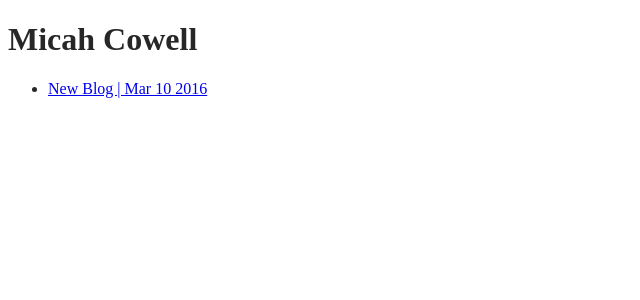
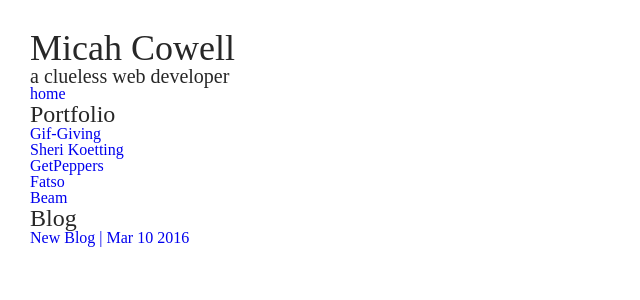
Before and after one commit to maxhumber/maxhumber.com, a Jekyll site: the page built from index.html, in a window 1280 px wide. Shown: the top 300 px of the page, without its empty margins (0-640 px from the left). Built offline with Jekyll 4.4.1, drawn with Linux system fonts in a browser that asks for light colours.

Commit message:
clean code

```diff
--- a/_config.yml
+++ b/_config.yml
@@ -1,13 +1,13 @@
 # My variables
 name: Micah Cowell
-description: Futuristic Web Design
+description: a clueless web developer
 google_analytics: null
 google_verification: null
 
 
 # File management
-include:      [".htaccess"]
-exclude:      ["README.md", "LICENSE"]
+include: [".htaccess"]
+exclude: ["README.md", "LICENSE"]
 
 
 # Sass
--- a/_includes/header.html
+++ b/_includes/header.html
@@ -1,3 +1,6 @@
+
 <div class="header">
-    <h1>Micah Cowell</h1>
+    <h1>{{ site.name }}</h1>
+    <h2>{{ site.description }}</h2>
+    <a href="/">home</a>
 </div>
--- a/_layouts/default.html
+++ b/_layouts/default.html
@@ -25,9 +25,10 @@
 
 <body>
 
-    {% include header.html %}
-
-    {{ content }}
+    <div class="wrapper">
+        {% include header.html %}
+        {{ content }}
+    </div>
 
 </body>
 
--- a/_layouts/post.html
+++ b/_layouts/post.html
@@ -1,8 +1,6 @@
 ---
 layout: default
 ---
-
-<a href="/">home</a>
 
 <div class="post">
 
--- /dev/null
+++ b/_sass/_reset.scss
@@ -0,0 +1,40 @@
+/* http://meyerweb.com/eric/tools/css/reset/ */
+html, body, div, span, applet, object, iframe,
+h1, h2, h3, h4, h5, h6, p, blockquote, pre,
+a, abbr, acronym, address, big, cite, code,
+del, dfn, em, img, ins, kbd, q, s, samp,
+small, strike, strong, sub, sup, tt, var,
+b, u, i, center,
+dl, dt, dd, ol, ul, li,
+fieldset, form, label, legend,
+table, caption, tbody, tfoot, thead, tr, th, td,
+article, aside, canvas, details, embed,
+figure, figcaption, footer, header, hgroup,
+menu, nav, output, ruby, section, summary,
+time, mark, audio, video {
+	margin: 0;
+	padding: 0;
+	border: 0;
+	font-size: 100%;
+	font: inherit;
+	vertical-align: baseline;
+}
+ul {
+	list-style: none;
+}
+a {
+    text-decoration: none;
+}
+// HTML5 display-role reset for older browsers
+article, aside, details, figcaption, figure,
+footer, header, hgroup, menu, nav, section {
+	display: block;
+}
+body {
+	line-height: 1;
+}
+table {
+	border-collapse: collapse;
+	border-spacing: 0;
+}
+/* END RESET */
--- a/assets/css/main.scss
+++ b/assets/css/main.scss
@@ -1,9 +1,49 @@
 ---
 ---
 
+@import "reset";
 @import "config";
 
 body {
     color: $color-primary;
     background: $color-background;
 }
+
+
+// WRAPPER
+.wrapper {
+    margin: 30px;
+}
+
+
+// HEADER
+.header {
+    h1 {
+        font-size: 36px;
+    }
+    h2 {
+        font-size: 20px;
+    }
+}
+
+
+// PORTFOLIO
+.portfolio {
+    h1 {
+        font-size: 24px;
+    }
+}
+
+
+// BLOG
+.blog {
+    h1 {
+        font-size: 24px;
+    }
+}
+
+
+// POST
+.post {
+
+}
--- a/css/main.scss
+++ /dev/null
@@ -1,9 +0,0 @@
----
----
-
-@import "config";
-
-body {
-    color: $color-primary;
-    background: $color-background;
-}
--- a/index.html
+++ b/index.html
@@ -2,14 +2,24 @@
 layout: default
 ---
 
-<div class="posts">
-    <ul class="posts__list">
-
-        {% for post in site.posts %}
-            <li>
-                <a href="{{ post.url }}">{{ post.title }} | {{ post.date | date: '%b %d %Y' }}</a>
-            </li>
+<div class="portfolio">
+    <h1>Portfolio</h1>
+    <ul>
+        {% for project in site.data.projects %}
+        <li>
+            <a href="{{ project.url }}">{{ project.title }}</a>
+        </li>
         {% endfor %}
-
     </ul>
 </div>
+
+<div class="blog">
+    <h1>Blog</h1>
+    <ul>
+        {% for post in site.posts %}
+        <li>
+            <a href="{{ post.url }}">{{ post.title }} | {{ post.date | date: '%b %d %Y' }}</a>
+        </li>
+        {% endfor %}
+    </ul>
+</div>
```
Also changed, not shown: _data/projects.yml (added, +19 -0 lines), _includes/footer.html (added).
